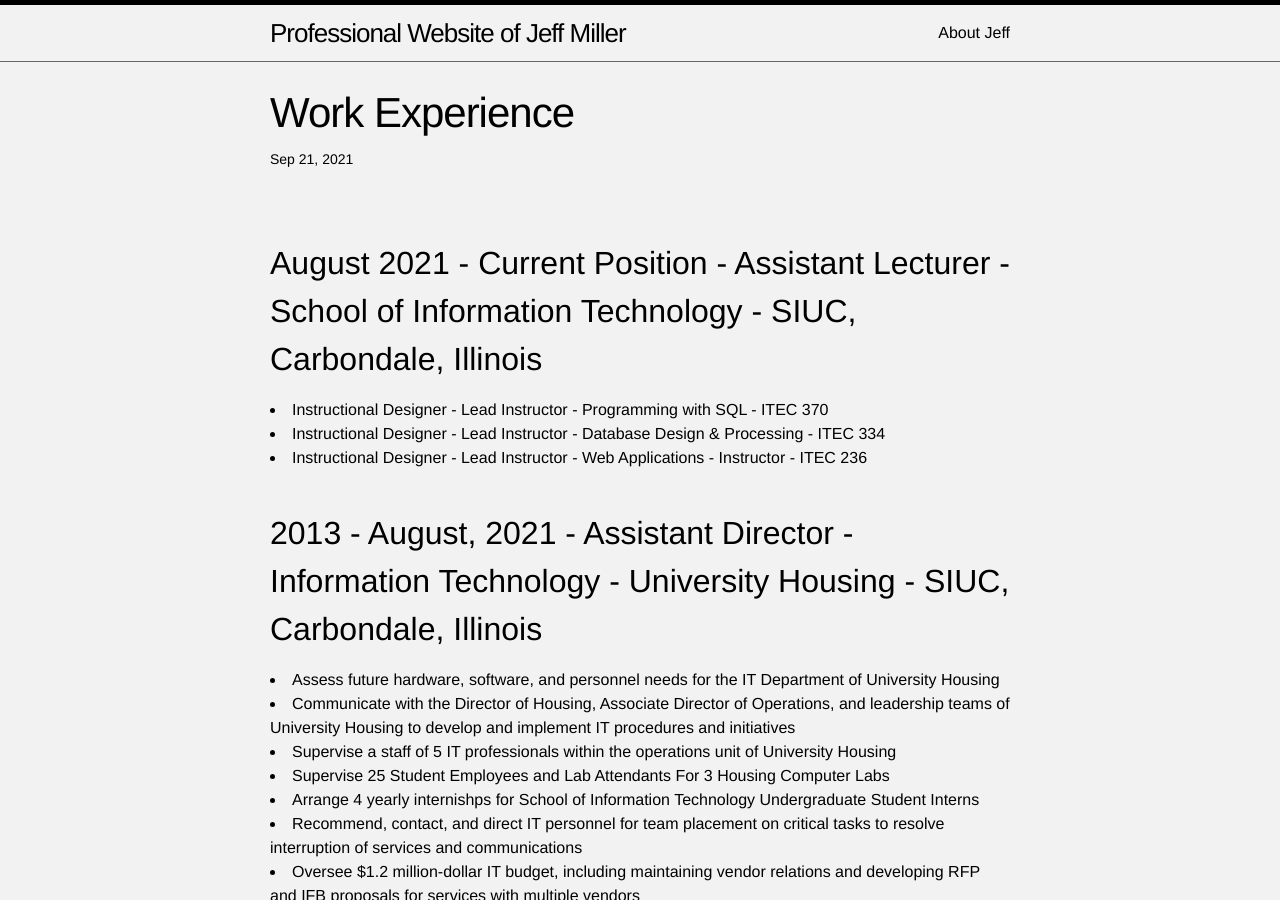
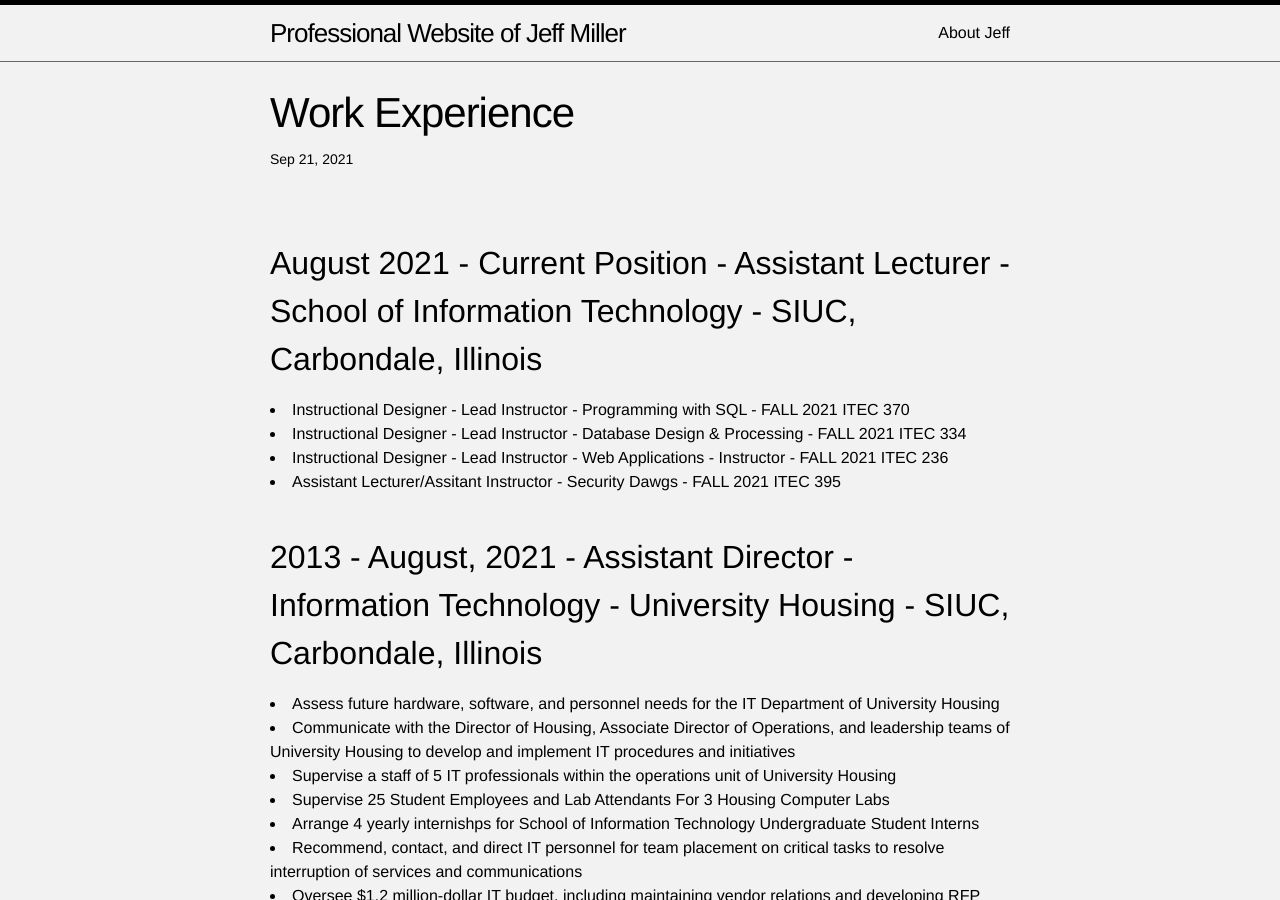
Before and after one commit to jmillersiu/jmillersiu.github.io, a Jekyll site: the page built from _posts/2021-09-21-work_experience.markdown, in a window 1280 px wide and 900 px high. Built offline with Jekyll 4.4.1, drawn with Linux system fonts in a browser that asks for light colours.

Commit message:
Update 2021-09-21-work_experience.markdown

```diff
--- a/_posts/2021-09-21-work_experience.markdown
+++ b/_posts/2021-09-21-work_experience.markdown
@@ -8,9 +8,10 @@
 
 August 2021 - Current Position - Assistant Lecturer - School of Information Technology - SIUC, Carbondale, Illinois
 ---
-<li>Instructional Designer - Lead Instructor - Programming with SQL - ITEC 370</li>
-<li>Instructional Designer - Lead Instructor - Database Design & Processing - ITEC 334</li>
-<li>Instructional Designer - Lead Instructor - Web Applications - Instructor - ITEC 236</li>
+<li>Instructional Designer - Lead Instructor - Programming with SQL - FALL 2021 ITEC 370</li>
+<li>Instructional Designer - Lead Instructor - Database Design & Processing - FALL 2021 ITEC 334</li>
+<li>Instructional Designer - Lead Instructor - Web Applications - Instructor - FALL 2021 ITEC 236</li>
+<li>Assistant Lecturer/Assitant Instructor - Security Dawgs - FALL 2021 ITEC 395</li>
 <br>
 
 2013 - August, 2021 - Assistant Director - Information Technology - University Housing - SIUC, Carbondale, Illinois
```
